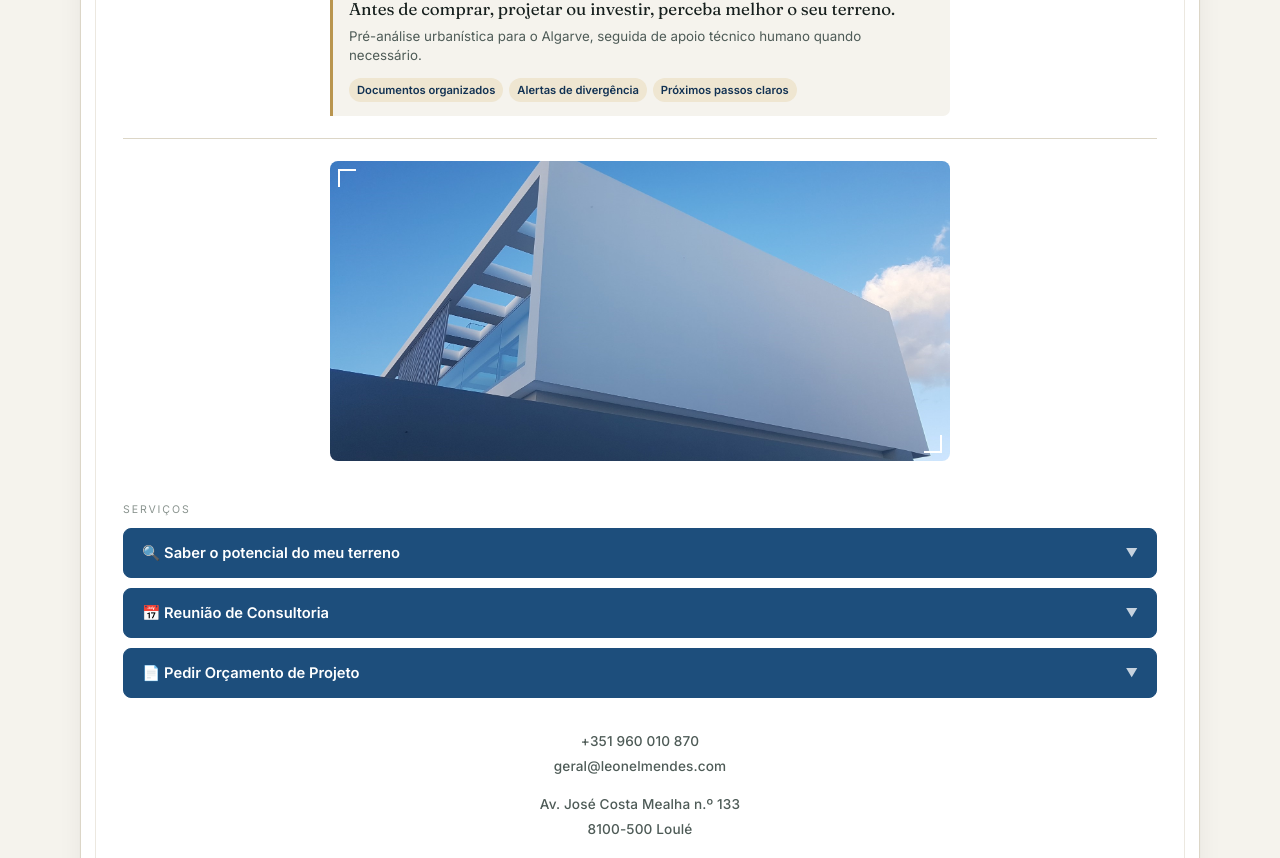
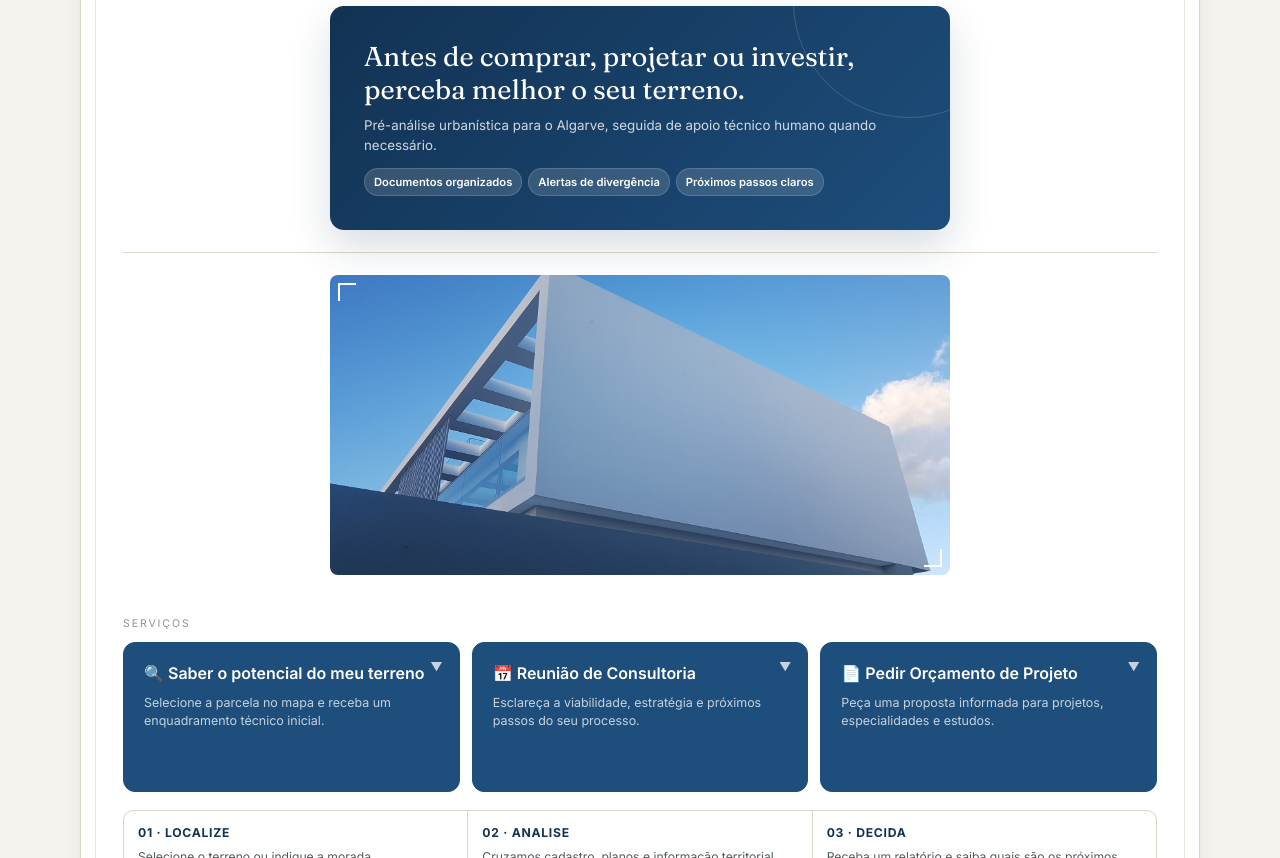
Before and after one commit to 48arqt-hash/pdm-loule-ai, a website: page index.html in a window 1280 px wide. Shown: the part 296-1154 px from the top of the page. Drawn offline with nearby package versions, Linux system fonts and the light colour scheme; a small style sheet from the web is missing.

Commit message:
melhorar design

```diff
--- a/index.html
+++ b/index.html
@@ -113,7 +113,7 @@
   .header-branding{ text-align:center; margin:18px 0 6px; }
   .header-branding h1{
     font-family:'Fraunces', serif;
-    font-size:1.5rem;
+    font-size:clamp(1.7rem, 3vw, 2.35rem);
     font-weight:500;
     letter-spacing:.01em;
     color:var(--ink);
@@ -128,16 +128,20 @@
     margin:0;
   }
   .hero-summary{
-    margin:18px 0 0;
-    padding:14px 16px;
-    border-left:3px solid var(--sand);
-    background:var(--paper);
-    border-radius:0 7px 7px 0;
+    margin:22px 0 0;
+    padding:clamp(22px, 4vw, 34px);
+    background:linear-gradient(135deg, var(--teal-deep), var(--teal));
+    color:#fff;
+    border-radius:14px;
+    box-shadow:0 18px 40px rgba(18,50,83,.16);
+    position:relative;
+    overflow:hidden;
   }
-  .hero-summary p{ margin:0; font-family:'Fraunces', serif; font-size:1.06rem; line-height:1.35; }
-  .hero-summary small{ display:block; color:var(--ink-soft); line-height:1.45; margin-top:6px; }
+  .hero-summary::after{ content:""; position:absolute; width:230px; height:230px; border:1px solid rgba(255,255,255,.16); border-radius:50%; right:-75px; top:-120px; }
+  .hero-summary p{ margin:0; font-family:'Fraunces', serif; font-size:clamp(1.25rem, 2.6vw, 1.7rem); line-height:1.22; max-width:720px; position:relative; z-index:1; }
+  .hero-summary small{ display:block; color:rgba(255,255,255,.8); line-height:1.5; margin-top:10px; max-width:620px; position:relative; z-index:1; }
   .result-steps{ display:flex; gap:6px; flex-wrap:wrap; margin-top:12px; }
-  .result-steps span{ color:var(--teal-deep); background:var(--sand-soft); border-radius:20px; font-size:.7rem; font-weight:600; padding:5px 8px; }
+  .result-steps span{ color:#fff; background:rgba(255,255,255,.14); border:1px solid rgba(255,255,255,.16); border-radius:20px; font-size:.7rem; font-weight:600; padding:6px 9px; position:relative; z-index:1; }
 
   .divider{ border:none; border-top:1px solid var(--line); margin:22px 0; }
 
@@ -206,27 +210,29 @@
     color:var(--ink-faint);
     margin:0 0 12px;
   }
-  .service-btn-group{ display:flex; flex-direction:column; gap:10px; margin-bottom:6px; }
+  .service-btn-group{ display:grid; grid-template-columns:repeat(3,minmax(0,1fr)); gap:12px; margin-bottom:6px; }
 
   .btn-action{
     background:var(--teal);
     color:#fff;
     border:1px solid var(--teal);
-    padding:15px 18px;
-    border-radius:8px;
+    padding:20px;
+    border-radius:12px;
     font-family:inherit;
     font-size:.92rem;
     font-weight:600;
     cursor:pointer;
     display:flex;
-    justify-content:space-between;
-    align-items:center;
+    flex-direction:column;
+    justify-content:flex-start;
+    align-items:flex-start;
     gap:10px;
-    transition:background .18s ease, transform .1s ease;
+    transition:background .18s ease, transform .18s ease, box-shadow .18s ease;
     text-align:left;
     width:100%;
   }
-  .btn-action:hover{ background:var(--teal-deep); }
+  .btn-action:hover{ background:var(--teal-deep); transform:translateY(-3px); box-shadow:0 14px 24px rgba(18,50,83,.18); }
+  .btn-action[aria-expanded="true"]{ background:var(--teal-deep); box-shadow:0 14px 24px rgba(18,50,83,.18); }
   .btn-action:active{ transform:scale(.99); }
   .btn-action .tag{
     font-size:.68rem;
@@ -237,16 +243,24 @@
     letter-spacing:.02em;
     white-space:nowrap;
   }
-  .btn-arrow{ font-size:.75rem; opacity:.75; transition:transform .2s ease; }
+  .btn-action .service-title{ font-size:1rem; line-height:1.3; }
+  .btn-action .service-copy{ font-size:.78rem; line-height:1.45; color:rgba(255,255,255,.75); font-weight:400; }
+  .btn-arrow{ font-size:.75rem; opacity:.75; transition:transform .2s ease; position:absolute; top:16px; right:16px; }
+  .btn-action{ position:relative; min-height:150px; }
   .btn-action[aria-expanded="true"] .btn-arrow{ transform:rotate(180deg); }
+  .process-strip{ display:grid; grid-template-columns:repeat(3,1fr); gap:1px; margin:18px 0 6px; border:1px solid var(--line); border-radius:10px; overflow:hidden; background:var(--line); }
+  .process-step{ background:#fff; padding:14px; min-height:92px; }
+  .process-step strong{ display:block; color:var(--teal-deep); font-size:.76rem; letter-spacing:.06em; text-transform:uppercase; margin-bottom:5px; }
+  .process-step span{ font-size:.76rem; color:var(--ink-soft); line-height:1.4; }
 
   .feature-panel{
     display:none;
     background:var(--paper);
     border:1px solid var(--line);
-    border-radius:8px;
+    border-radius:12px;
     padding:20px;
-    margin-top:12px;
+    margin-top:16px;
+    box-shadow:0 12px 30px rgba(22,31,29,.05);
     color:var(--ink);
   }
   .feature-panel h3{
@@ -486,6 +500,9 @@
     #parcelMap{ height:390px; }
     .map-search{ flex-wrap:wrap; }
     .map-search .input-field{ min-width:200px; flex:1; }
+    .service-btn-group{ grid-template-columns:1fr; }
+    .btn-action{ min-height:112px; }
+    .process-strip{ grid-template-columns:1fr; }
   }
 </style>
 </head>
@@ -540,19 +557,28 @@
     <p class="section-eyebrow" data-i18n="services">Serviços</p>
     <div class="service-btn-group">
       <button class="btn-action" onclick="togglePanel('pdmPanel', this)" aria-expanded="false">
-        <span data-i18n="landService">🔍 Saber o potencial do meu terreno</span>
+        <span class="service-title" data-i18n="landService">🔍 Saber o potencial do meu terreno</span>
+        <span class="service-copy" data-i18n="landServiceCopy">Selecione a parcela no mapa e receba um enquadramento técnico inicial.</span>
         <span class="btn-arrow">▼</span>
       </button>
 
       <button class="btn-action" onclick="togglePanel('meetingPanel', this)" aria-expanded="false">
-        <span data-i18n="meetingService">📅 Reunião de Consultoria</span>
+        <span class="service-title" data-i18n="meetingService">📅 Reunião de Consultoria</span>
+        <span class="service-copy" data-i18n="meetingServiceCopy">Esclareça a viabilidade, estratégia e próximos passos do seu processo.</span>
         <span class="btn-arrow">▼</span>
       </button>
 
       <button class="btn-action" onclick="togglePanel('quotePanel', this)" aria-expanded="false">
-        <span data-i18n="quoteService">📄 Pedir Orçamento de Projeto</span>
+        <span class="service-title" data-i18n="quoteService">📄 Pedir Orçamento de Projeto</span>
+        <span class="service-copy" data-i18n="quoteServiceCopy">Peça uma proposta informada para projetos, especialidades e estudos.</span>
         <span class="btn-arrow">▼</span>
       </button>
+    </div>
+
+    <div class="process-strip" aria-label="Como funciona">
+      <div class="process-step"><strong data-i18n="processOneTitle">01 · Localize</strong><span data-i18n="processOneText">Selecione o terreno ou indique a morada.</span></div>
+      <div class="process-step"><strong data-i18n="processTwoTitle">02 · Analise</strong><span data-i18n="processTwoText">Cruzamos cadastro, planos e informação territorial disponível.</span></div>
+      <div class="process-step"><strong data-i18n="processThreeTitle">03 · Decida</strong><span data-i18n="processThreeText">Receba um relatório e saiba quais são os próximos passos.</span></div>
     </div>
 
     <!-- PAINEL 1: PRÉ-ANÁLISE DOCUMENTAL -->
@@ -723,6 +749,10 @@
     de:['Vorhaben auswählen (empfohlen)','Ein Haus bauen','Mehrere Häuser bauen','Bestehendes Gebäude ändern oder erweitern','Parzellierung','Tourismus / Unterkunft','Nur das Grundstückspotenzial kennenlernen'],
     es:['Seleccione la intención (recomendado)','Construir una vivienda','Construir varias viviendas','Modificar o ampliar una construcción existente','Parcelación','Turismo / alojamiento','Solo conocer el potencial del terreno']
   };
+  Object.assign(translations.en, { landServiceCopy:'Select the parcel on the map and receive an initial technical framework.', meetingServiceCopy:'Clarify feasibility, strategy and next steps for your application.', quoteServiceCopy:'Request an informed proposal for projects, specialist disciplines and studies.', processOneTitle:'01 · Locate', processOneText:'Select the land or enter an address.', processTwoTitle:'02 · Analyse', processTwoText:'We cross-check cadastre, plans and available territorial data.', processThreeTitle:'03 · Decide', processThreeText:'Receive a report and know the next steps.' });
+  Object.assign(translations.fr, { landServiceCopy:'Sélectionnez la parcelle sur la carte et recevez un premier cadre technique.', meetingServiceCopy:'Clarifiez la faisabilité, la stratégie et les prochaines étapes de votre dossier.', quoteServiceCopy:'Demandez une proposition informée pour les projets, spécialités et études.', processOneTitle:'01 · Localiser', processOneText:'Sélectionnez le terrain ou indiquez une adresse.', processTwoTitle:'02 · Analyser', processTwoText:'Nous croisons cadastre, plans et données territoriales disponibles.', processThreeTitle:'03 · Décider', processThreeText:'Recevez un rapport et identifiez les prochaines étapes.' });
+  Object.assign(translations.de, { landServiceCopy:'Wählen Sie das Grundstück auf der Karte und erhalten Sie eine erste technische Einordnung.', meetingServiceCopy:'Klären Sie Machbarkeit, Strategie und die nächsten Schritte Ihres Vorhabens.', quoteServiceCopy:'Fordern Sie ein fundiertes Angebot für Projekte, Fachplanungen und Studien an.', processOneTitle:'01 · Lokalisieren', processOneText:'Grundstück auswählen oder Adresse eingeben.', processTwoTitle:'02 · Analysieren', processTwoText:'Wir gleichen Kataster, Pläne und verfügbare Gebietsdaten ab.', processThreeTitle:'03 · Entscheiden', processThreeText:'Erhalten Sie einen Bericht mit den nächsten Schritten.' });
+  Object.assign(translations.es, { landServiceCopy:'Seleccione la parcela en el mapa y reciba un encuadre técnico inicial.', meetingServiceCopy:'Aclare la viabilidad, estrategia y próximos pasos de su solicitud.', quoteServiceCopy:'Solicite una propuesta informada de proyectos, especialidades y estudios.', processOneTitle:'01 · Localizar', processOneText:'Seleccione el terreno o indique una dirección.', processTwoTitle:'02 · Analizar', processTwoText:'Cruzamos catastro, planes y datos territoriales disponibles.', processThreeTitle:'03 · Decidir', processThreeText:'Reciba un informe y conozca los próximos pasos.' });
   function t(key){ return (translations[document.documentElement.lang] || ptTranslations)[key] || ptTranslations[key] || key; }
   function setLanguage(language){
     const lang = translations[language] ? language : 'pt';
```
